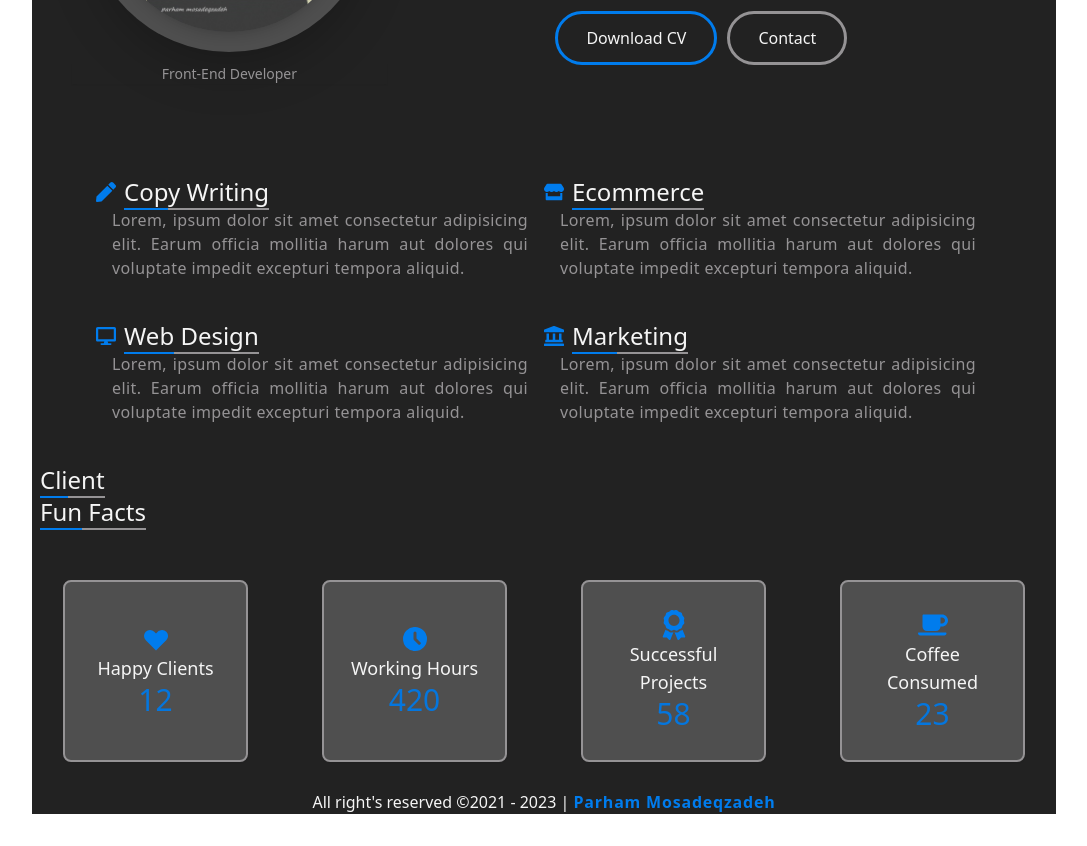
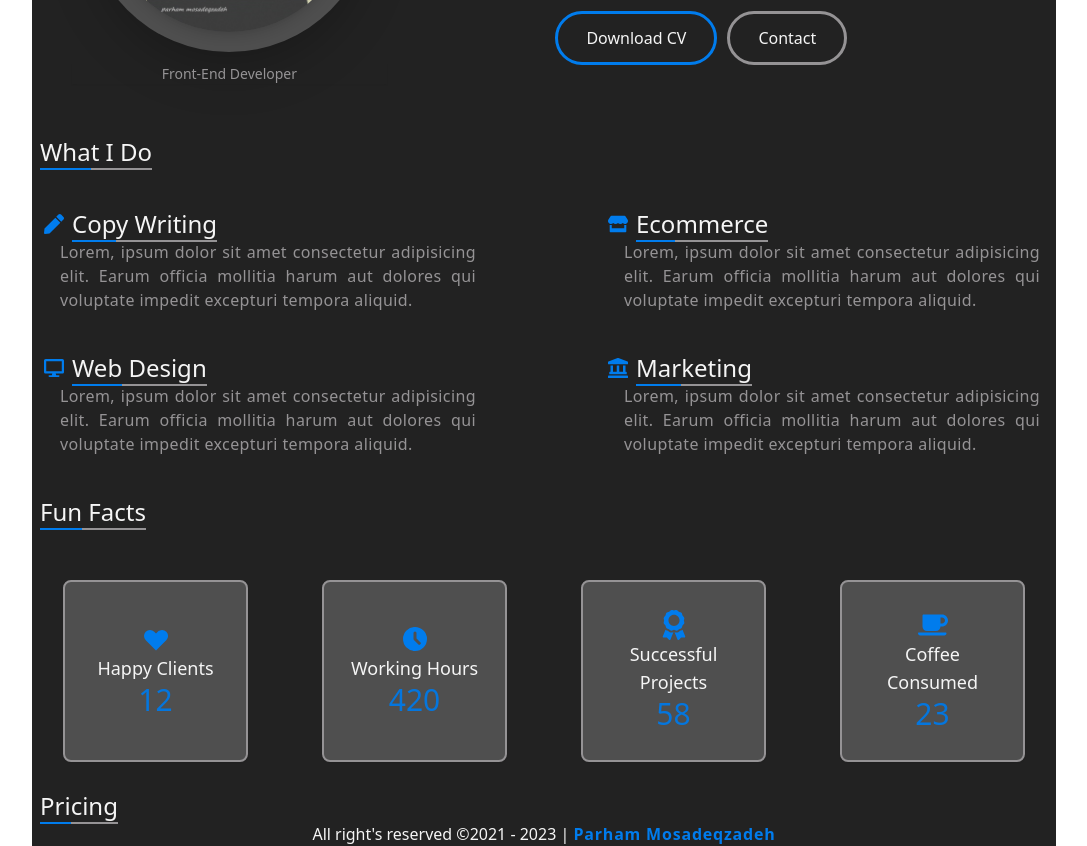
Before and after one commit to parham-mosadeq/parham-cv, a Next.js app: page / in a window 1280 px wide. Shown: the part 340-1186 px from the top of the page, without its empty margins (96-1183 px from the left). Before the commit the page ends 1154 px from the top, so only its background shows below. Built offline with nearby package versions, Linux system fonts and the light colour scheme.

Commit message:
debug what i do

```diff
--- a/src/components/shared/Pricing.jsx
+++ b/src/components/shared/Pricing.jsx
@@ -1,10 +1,14 @@
 import React from 'react';
+import Title from './Title';
+import Layout from '../layouts/layout';
 
 const Pricing = () => {
   return (
-    <article>
-
-    </article>
+    <Layout>
+      <article>
+        <Title title='pricing' />
+      </article>
+    </Layout>
   );
 };
 
--- a/src/components/shared/WhatIDo.jsx
+++ b/src/components/shared/WhatIDo.jsx
@@ -1,15 +1,19 @@
 import { FaPen, FaDesktop, FaStore, FaLandmark } from 'react-icons/fa';
 import Title from './Title';
+import Layout from '../layouts/layout';
 const WhatIDo = () => {
-  const cardClasses = `flex items-center`;
+  const cardClasses = `md:max-w-md my-10`;
+  const labelClasses = `flex items-center`;
   const iconClasses = `text-mainBlue text-xl`;
   const pClasses = `text-mainGray tracking-wide text-justify md:mx-4`;
   return (
-    <div className='px-3 md:flex md:items-center md:justify-center'>
-      <article className=''>
+    <Layout>
+      <Title title='what i do' />
+      <div className='md:flex md:items-center md:justify-between'>
+        <article className='px-3'>
           {/* copy write */}
-        <div className='md:max-w-md my-10 '>
-          <label className={cardClasses}>
+          <div className={cardClasses}>
+            <label className={labelClasses}>
               <FaPen className={iconClasses} />
               <Title title='copy writing' />
             </label>
@@ -22,8 +26,8 @@ const WhatIDo = () => {
           {/* copy write */}
 
           {/* Web Design */}
-        <div className='md:max-w-md my-10 '>
-          <label className={cardClasses}>
+          <div className={cardClasses}>
+            <label className={labelClasses}>
               <FaDesktop className={iconClasses} />
               <Title title='Web Design' />
             </label>
@@ -37,8 +41,8 @@ const WhatIDo = () => {
         </article>
         <article>
           {/* Ecommerce */}
-        <div className='md:max-w-md my-10'>
-          <label className={cardClasses}>
+          <div className={cardClasses}>
+            <label className={labelClasses}>
               <FaStore className={iconClasses} />
               <Title title='Ecommerce' />
             </label>
@@ -51,8 +55,8 @@ const WhatIDo = () => {
           {/* Ecommerce */}
 
           {/* Marketing */}
-        <div className='md:max-w-md my-10'>
-          <label className={cardClasses}>
+          <div className={cardClasses}>
+            <label className={labelClasses}>
               <FaLandmark className={iconClasses} />
               <Title title='Marketing' />
             </label>
@@ -65,6 +69,7 @@ const WhatIDo = () => {
           {/* Marketing */}
         </article>
       </div>
+    </Layout>
   );
 };
 
--- a/src/pages/index.js
+++ b/src/pages/index.js
@@ -2,6 +2,7 @@ import Layout from '@/components/layouts/layout';
 import Clients from '@/components/shared/Clients';
 import FunFacts from '@/components/shared/FunFacts';
 import Header from '@/components/shared/Header';
+import Pricing from '@/components/shared/Pricing';
 import WhatIDo from '@/components/shared/WhatIDo';
 import React from 'react';
 
@@ -15,9 +16,11 @@ const HomePage = () => {
       <WhatIDo />
 
       {/* clients */}
-      <Clients />
+      {/* <Clients /> */}
       {/* fun facts */}
       <FunFacts />
+      {/* pricing */}
+      <Pricing />
     </Layout>
   );
 };
```
Lines whose indentation alone changed are shown as unchanged.
